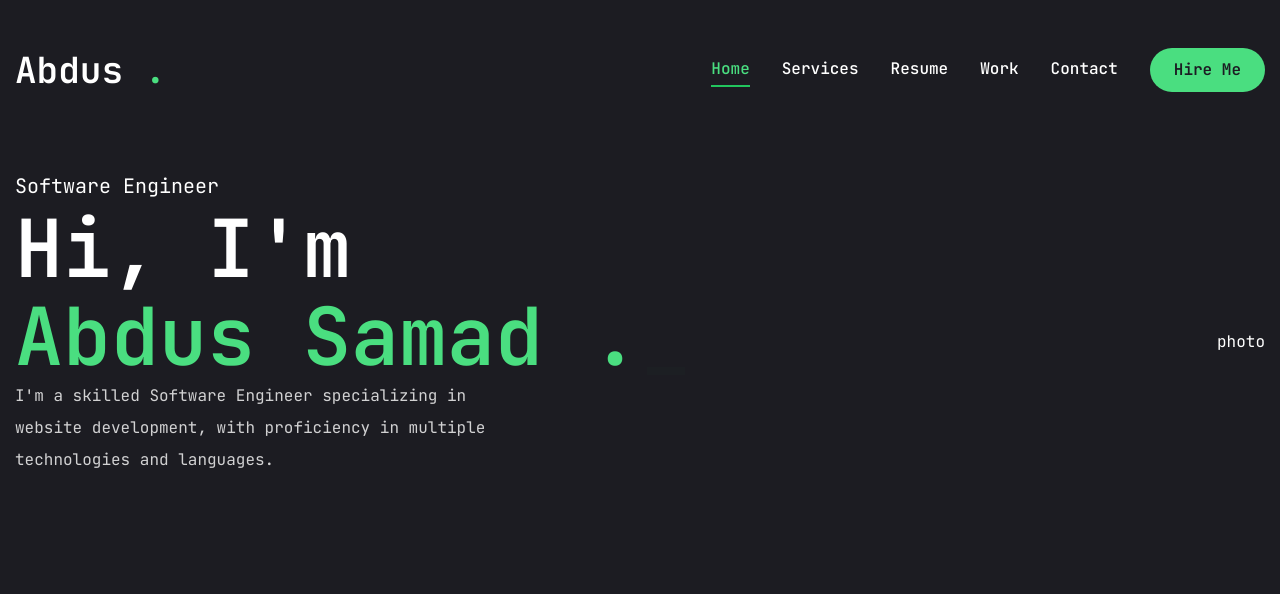
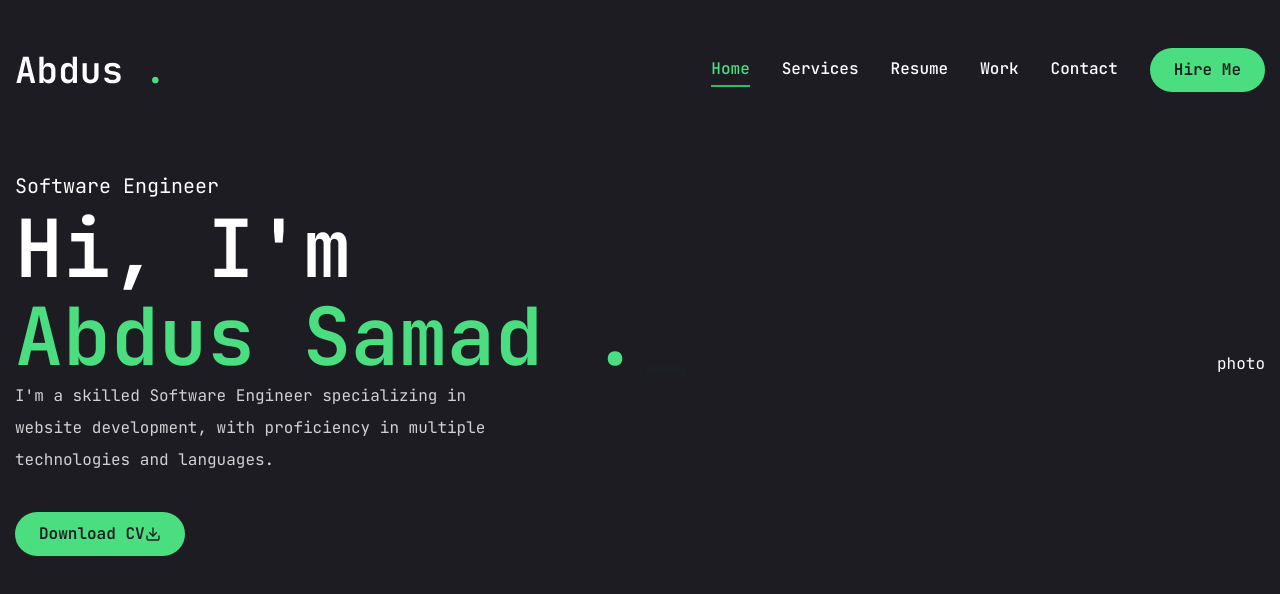
Before and after one commit to a10smd/portfolio-main, a Next.js app: page / in a window 1280 px wide. Shown: the top 594 px of the page. Built offline with nearby package versions, Linux system fonts and the light colour scheme.

Commit message:
Major Changes

```diff
--- a/app/page.jsx
+++ b/app/page.jsx
@@ -32,6 +32,12 @@ const Home = () => {
               languages.
             </p>
             {/* button and social */}
+            <div>
+              <Button>
+                <span>Download CV</span>
+                <FiDownload />
+              </Button>
+            </div>
           </div>
           {/* photo */}
           <div>photo</div>
```
